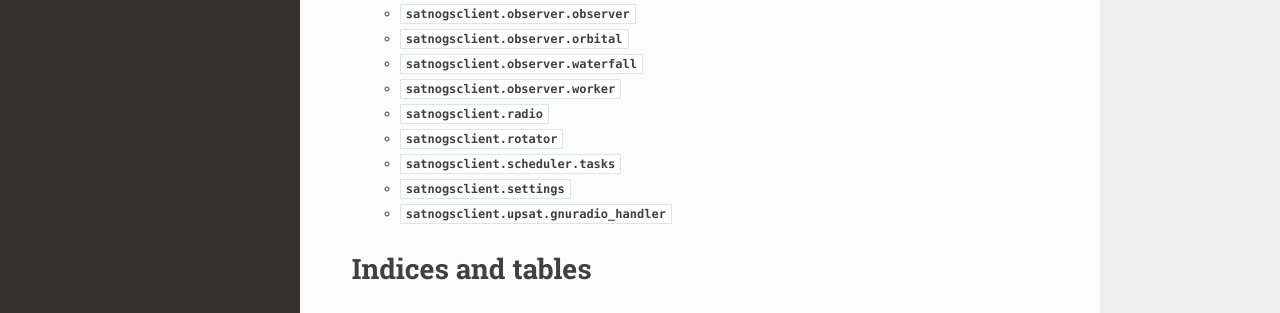
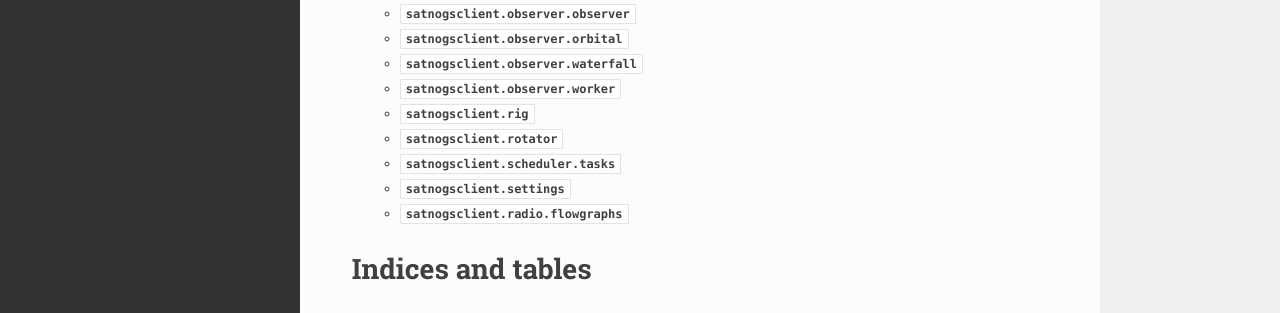
Before and after one commit to yaplik/satnogs-client, a Sphinx documentation site: the page built from docs/index.rst, in a window 1280 px wide and 900 px high, scrolled down 2043 px. Shown: the part 328-641 px from the top of the window. Built offline with Sphinx 7.4.7 and the Read the Docs theme 2.0.0, drawn with Linux system fonts in a browser that asks for light colours.

Commit message:
docs: Update documentation with new modules
Signed-off-by: Vasilis Tsiligiannis <acinonyx@openwrt.gr>

```diff
--- a/docs/modules.rst
+++ b/docs/modules.rst
@@ -43,10 +43,10 @@ Modules reference
 .. automodule:: satnogsclient.observer.worker
 
 
-:mod:`satnogsclient.radio`
+:mod:`satnogsclient.rig`
 --------------------------
 
-.. automodule:: satnogsclient.radio
+.. automodule:: satnogsclient.rig
 
 
 :mod:`satnogsclient.rotator`
@@ -67,7 +67,7 @@ Modules reference
 .. automodule:: satnogsclient.settings
 
 
-:mod:`satnogsclient.upsat.gnuradio_handler`
+:mod:`satnogsclient.radio.flowgraphs`
 -------------------------------------------
 
-.. automodule:: satnogsclient.upsat.gnuradio_handler
+.. automodule:: satnogsclient.radio.flowgraphs
```
